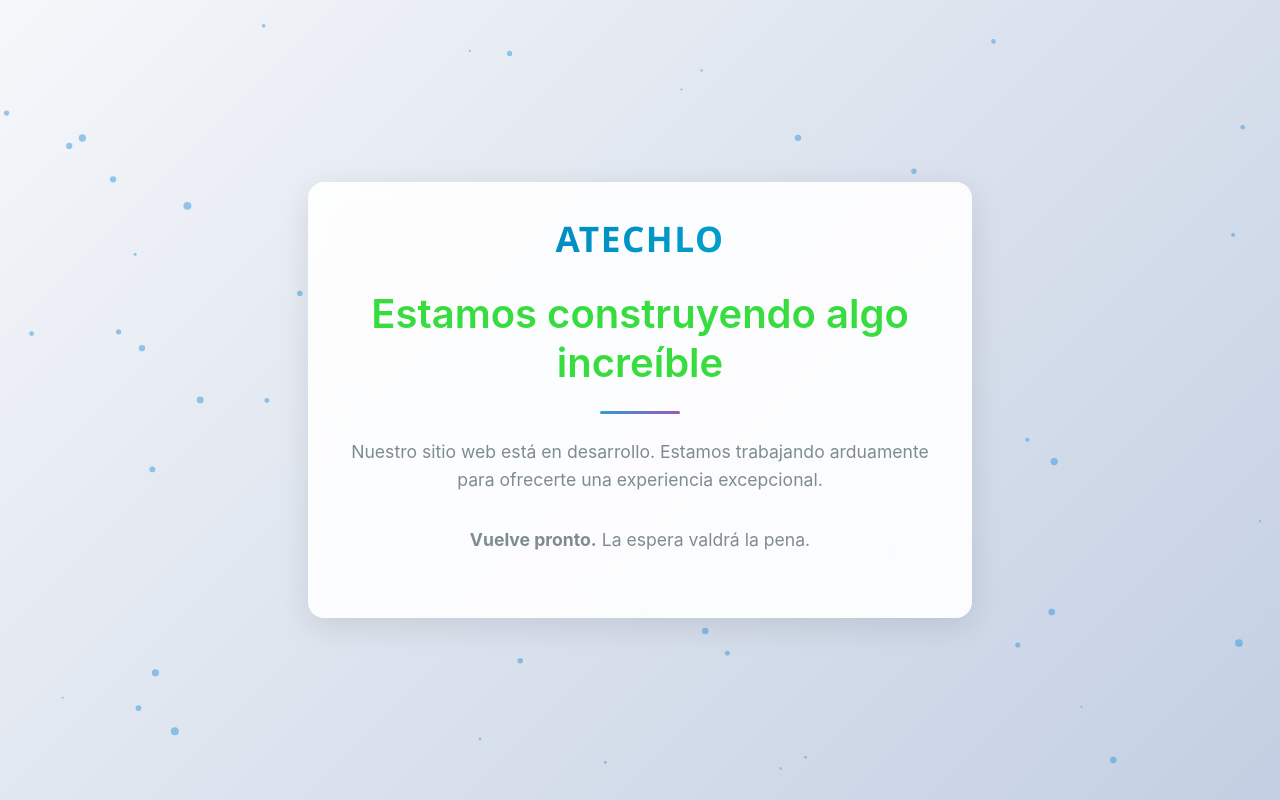
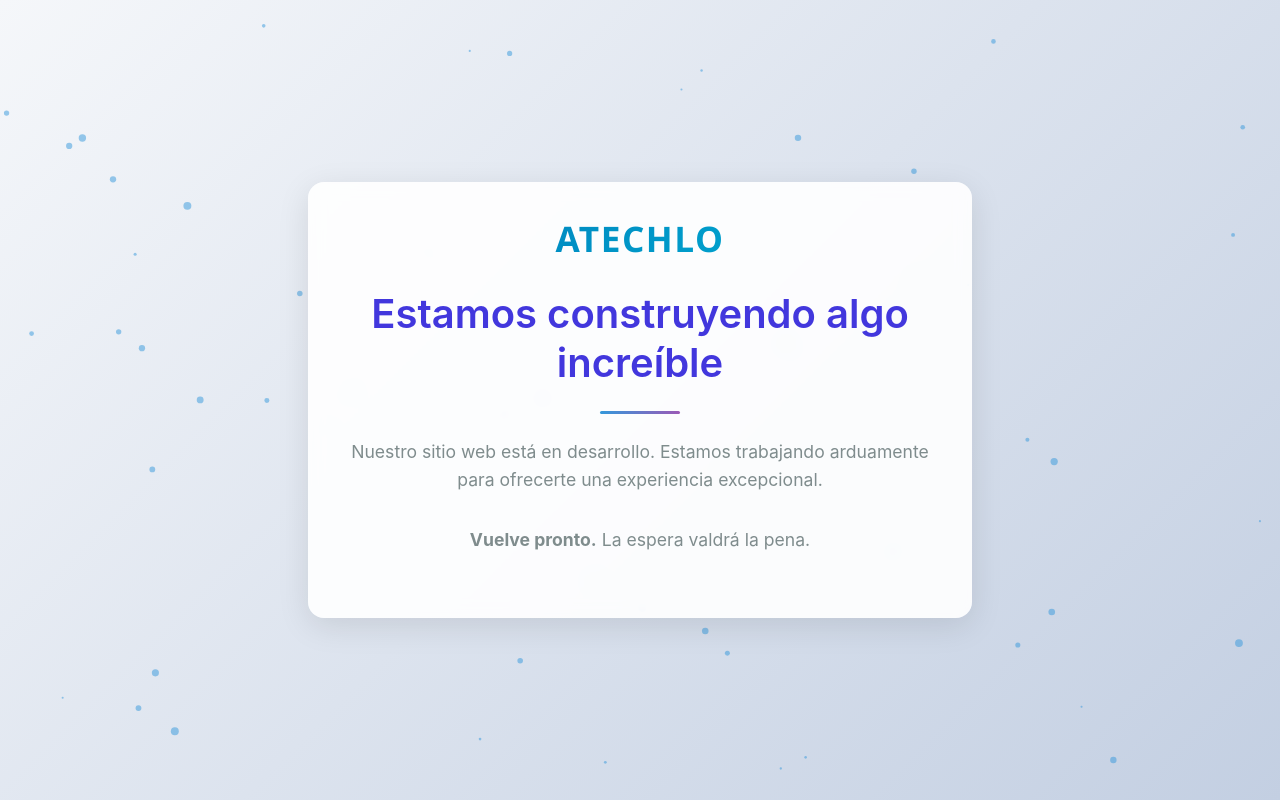
Before and after one commit to leonardogonzalolaura/atechloweb, a plain HTML site: page index.html in a window 1280 px wide. Drawn offline with Linux system fonts and the light colour scheme.

Commit message:
cambio titulo h1

```diff
--- a/index.html
+++ b/index.html
@@ -32,7 +32,7 @@
 
         h1 {
             font-weight: 600;
-            color: #37dd3f;
+            color: #4237dd;
             margin-bottom: 1rem;
             font-size: 2.5rem;
         }
```
